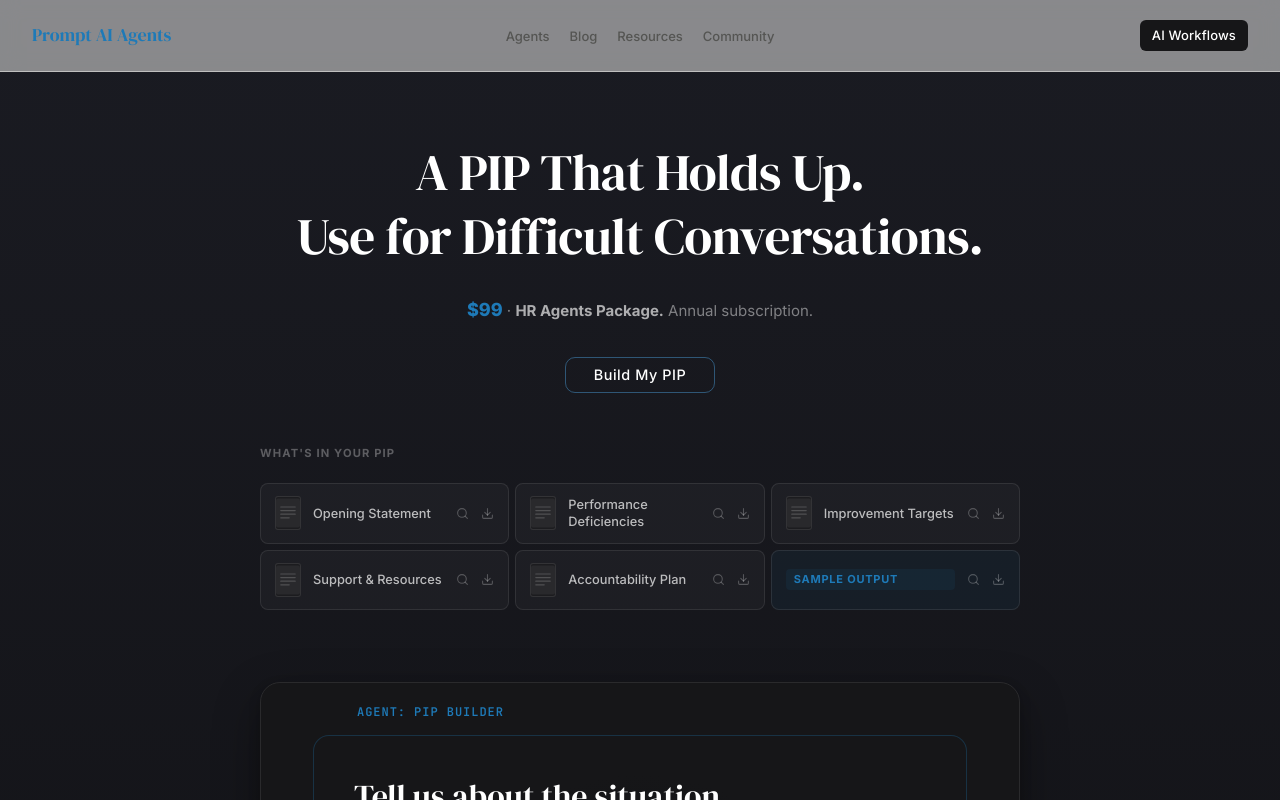
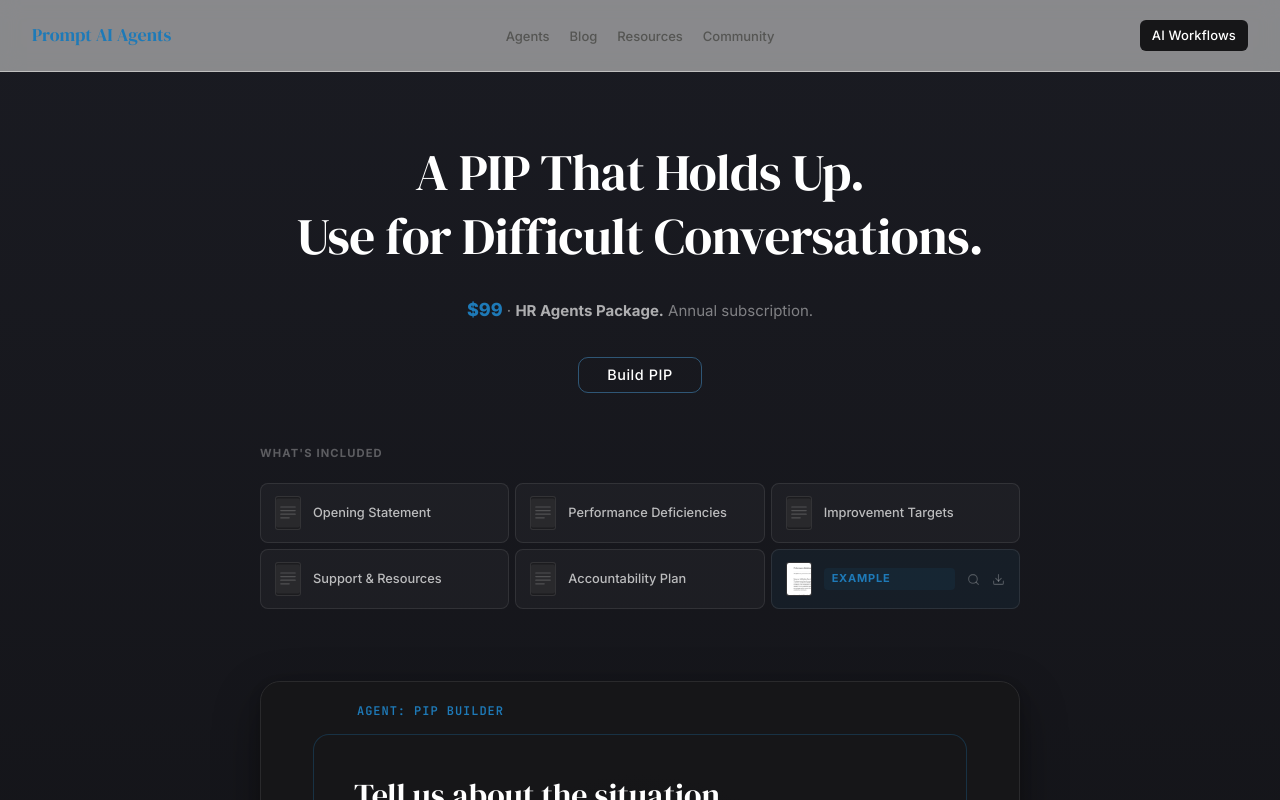
Before and after one commit to coolcalvin457-tech/agent-timesaver-nextjs, a Next.js app: page /pip-builder in a window 1280 px wide. Shown: the top 800 px of the page. Built offline with nearby package versions, Linux system fonts and the light colour scheme.

Commit message:
PIP Builder polish: Build PIP CTA, What's Included label, title-only section rows, Example featured row with thumbnail

```diff
--- a/app/pip-builder/page.tsx
+++ b/app/pip-builder/page.tsx
@@ -69,7 +69,7 @@ export default function PIPBuilderPage({
               className="btn btn-dark-cta btn-zoom"
               style={{ padding: "10px 28px", fontSize: "0.9rem", fontWeight: 500, letterSpacing: "0.04em" }}
             >
-              Build My PIP
+              Build PIP
             </a>
           </div>
         </section>
@@ -90,7 +90,7 @@ export default function PIPBuilderPage({
                 marginBottom: "20px",
                 textAlign: "left",
               }}>
-                What's in your PIP
+                What's Included
               </p>
               <PIPSectionCards />
             </div>
--- a/components/PIPSectionCards.tsx
+++ b/components/PIPSectionCards.tsx
@@ -37,16 +37,12 @@ export default function PIPSectionCards() {
   return (
     <>
       <div className="kit-list">
-        {/* Document section rows */}
+        {/* Document section rows — title only, no interaction */}
         {PIP_SECTIONS.map((section) => (
           <div
             key={section.title}
             className="kit-list-row"
-            onClick={openPreview}
-            role="button"
-            tabIndex={0}
-            onKeyDown={(e) => { if (e.key === "Enter" || e.key === " ") openPreview(); }}
-            aria-label={`Preview ${section.title} in sample output`}
+            style={{ cursor: "default" }}
           >
             {/* Doc icon thumbnail */}
             <div className="kit-list-thumb">
@@ -63,40 +59,10 @@ export default function PIPSectionCards() {
             <div style={{ flex: 1, minWidth: 0 }}>
               <span className="kit-list-title">{section.title}</span>
             </div>
-
-            {/* Icons */}
-            <div style={{ display: "flex", gap: "12px", alignItems: "center", flexShrink: 0 }}>
-              <button
-                type="button"
-                onClick={(e) => { e.stopPropagation(); openPreview(); }}
-                className="kit-icon-btn"
-                title="Preview"
-                aria-label={`Preview ${section.title}`}
-              >
-                <svg width="13" height="13" viewBox="0 0 24 24" fill="none" stroke="currentColor" strokeWidth="2" strokeLinecap="round" strokeLinejoin="round">
-                  <circle cx="11" cy="11" r="8" />
-                  <line x1="21" y1="21" x2="16.65" y2="16.65" />
-                </svg>
-              </button>
-              <a
-                href={SAMPLE_PDF}
-                download
-                className="kit-icon-btn"
-                title="Download sample"
-                aria-label={`Download sample PIP`}
-                onClick={(e) => e.stopPropagation()}
-              >
-                <svg width="13" height="13" viewBox="0 0 24 24" fill="none" stroke="currentColor" strokeWidth="2" strokeLinecap="round" strokeLinejoin="round">
-                  <path d="M21 15v4a2 2 0 0 1-2 2H5a2 2 0 0 1-2-2v-4" />
-                  <polyline points="7 10 12 15 17 10" />
-                  <line x1="12" y1="15" x2="12" y2="3" />
-                </svg>
-              </a>
-            </div>
           </div>
         ))}
 
-        {/* Featured: Sample Output row */}
+        {/* Featured: Example row — mirrors Onboarding Kit "Full Kit" row */}
         <div
           className="kit-list-row kit-list-row-featured"
           onClick={openPreview}
@@ -105,8 +71,24 @@ export default function PIPSectionCards() {
           onKeyDown={(e) => {
             if (e.key === "Enter" || e.key === " ") openPreview();
           }}
-          aria-label="Preview sample PIP output"
+          aria-label="Preview example PIP output"
         >
+          {/* Real document thumbnail */}
+          <div className="kit-list-thumb">
+            <img
+              src="/tool-previews/pip-builder-preview.jpg"
+              alt=""
+              aria-hidden="true"
+              style={{
+                width: "100%",
+                height: "100%",
+                objectFit: "cover",
+                objectPosition: "top left",
+                display: "block",
+              }}
+            />
+          </div>
+
           <div
             style={{
               flex: 1,
@@ -116,7 +98,7 @@ export default function PIPSectionCards() {
               gap: "2px",
             }}
           >
-            <span className="kit-list-badge">Sample Output</span>
+            <span className="kit-list-badge">Example</span>
           </div>
 
           {/* Preview + Download */}
@@ -186,14 +168,14 @@ export default function PIPSectionCards() {
           onClick={closePreview}
           role="dialog"
           aria-modal="true"
-          aria-label="Preview: Sample PIP Output"
+          aria-label="Preview: Example PIP Output"
         >
           <div
             className="kit-modal-panel"
             onClick={(e) => e.stopPropagation()}
           >
             <div className="kit-modal-header">
-              <span className="kit-modal-title">Sample PIP Output</span>
+              <span className="kit-modal-title">Example PIP Output</span>
               <div style={{ display: "flex", gap: "12px", alignItems: "center" }}>
                 <a
                   href={SAMPLE_PDF}
@@ -242,7 +224,7 @@ export default function PIPSectionCards() {
             <iframe
               src={`${SAMPLE_PDF}#toolbar=0`}
               className="kit-modal-iframe"
-              title="Sample PIP Output"
+              title="Example PIP Output"
             />
           </div>
         </div>
```
